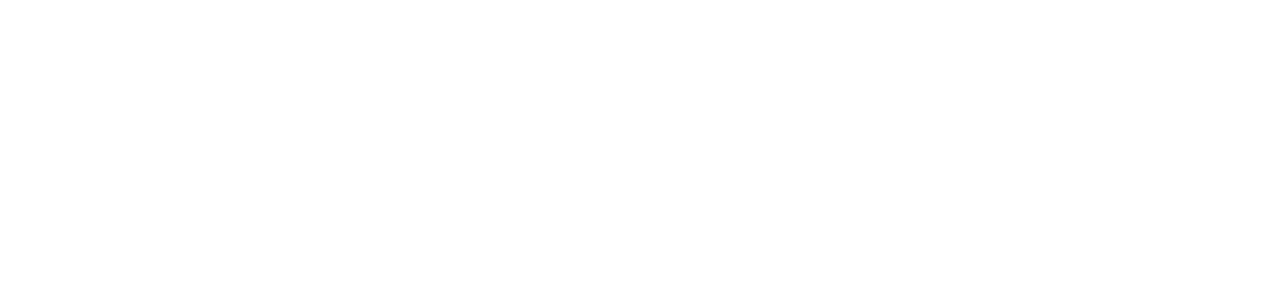
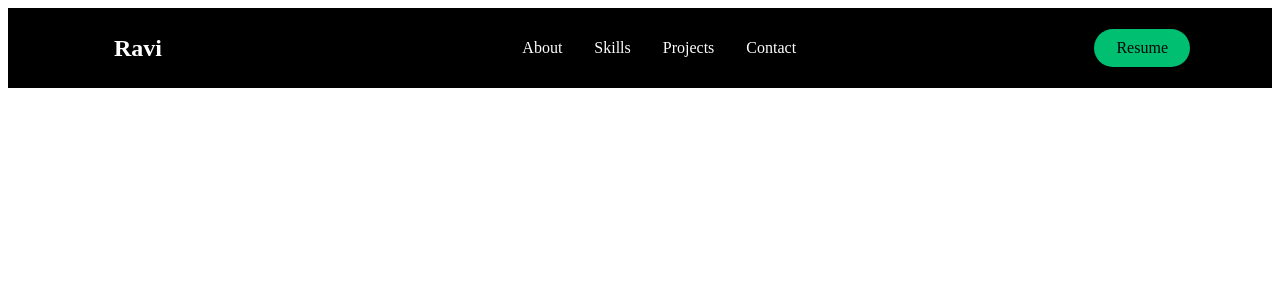
Before and after one commit to kmrraviranjan1/portfolio, a React (Create React App) app: page / in a window 1280 px wide. Shown: the top 300 px of the page. Built offline with nearby package versions, Linux system fonts and the light colour scheme.

Commit message:
navbar created

```diff
--- a/package.json
+++ b/package.json
@@ -14,6 +14,7 @@
     "react-responsive-modal": "^6.1.0",
     "react-router-dom": "^6.0.1",
     "react-scripts": "4.0.3",
+    "react-scroll": "^1.8.4",
     "react-typewriter-effect": "^1.1.0",
     "styled-components": "^5.3.3",
     "web-vitals": "^1.1.2"
--- a/src/App.js
+++ b/src/App.js
@@ -1,9 +1,9 @@
 import React from 'react'
-
+import Home from './page/Home'
 const App = () => {
   return (
     <div>
-
+      <Home/>
     </div>
   )
 }
--- /dev/null
+++ b/src/components/Navbar/Navbar.style.js
@@ -0,0 +1,107 @@
+import styled from "styled-components";
+import { Link as LinkR } from "react-router-dom";
+import { Link as LinkS } from "react-scroll";
+export const Nav = styled.nav`
+  background: #000;
+  height: 80px;
+  /* margin-top:-80px; */
+  display: flex;
+  justify-content: center;
+  align-items: center;
+  font-size: 1rem;
+  position: sticky;
+  top: 0;
+  z-index: 10;
+
+  @media screen and (max-width: 960px) {
+    transition: 0.8s all ease;
+  }
+`;
+export const NavbarContainer = styled.div`
+  display: flex;
+  justify-content: space-between;
+  height: 80px;
+  z-index: 1;
+  width: 100%;
+  padding: 0 24px;
+  max-width: 1100px;
+`;
+
+export const NavLogo = styled(LinkR)`
+  color: #fff;
+  justify-self: flex-start;
+  cursor: pointer;
+  font-size: 1.5rem;
+  display: flex;
+  align-items: center;
+  margin-left: 24px;
+  font-weight: bold;
+  text-decoration: none;
+`;
+export const MobileIcon = styled.div`
+  display: none;
+  @media screen and (max-width: 768px) {
+    display: block;
+    position: absolute;
+    top: 0;
+    right: 0;
+    transform: translate(-100%, 60%);
+    font-size: 1.8rem;
+    cursor: pointer;
+    color:#fff;
+  }
+`;
+
+export const NavMenu = styled.ul`
+  display: flex;
+  align-items: center;
+  list-style: none;
+  text-align: center;
+  margin-right: -22px;
+
+  @media screen and (max-width: 768px) {
+    display: none;
+  }
+`;
+export const NavItem = styled.li`
+    height:80px;
+`;
+export const NavLinks = styled(LinkS)`
+  color: #fff;
+  display: flex;
+  align-items: center;
+  text-decoration: none;
+  padding: 0 1rem;
+  height: 100%;
+  cursor: pointer;
+
+  &.active {
+    border-bottom: 3px solid #01bf71;
+  }
+`;
+export const NavBtn = styled.nav`
+  display: flex;
+  align-items: center;
+  @media screen and (max-width: 768px) {
+    display: none;
+  }
+`;
+export const NavBtnLink = styled(LinkR)`
+  border-radius: 50px;
+  background: #01bf71;
+  white-space: nowrap;
+  padding: 10px 22px;
+  color: #010606;
+  font-size: 16px;
+  outline: none;
+  border: none;
+  cursor: pointer;
+  transition: all 0.2s ease-in-out;
+  text-decoration: none;
+
+  &:hover {
+    transition: all 0.2s ease-in-out;
+    background: #fff;
+    color: #010606;
+  }
+`;
--- /dev/null
+++ b/src/components/Navbar/index.jsx
@@ -0,0 +1,46 @@
+import React from "react";
+import { FaBars } from "react-icons/fa";
+import {
+  Nav,
+  NavbarContainer,
+  NavLogo,
+  MobileIcon,
+  NavMenu,
+  NavItem,
+  NavLinks,
+  NavBtn,
+  NavBtnLink
+} from "./Navbar.style";
+const Navbar = () => {
+  return (
+    <>
+      <Nav>
+        <NavbarContainer>
+          <NavLogo to="/">Ravi</NavLogo>
+          <MobileIcon>
+            <FaBars />
+          </MobileIcon>
+          <NavMenu>
+            <NavItem>
+              <NavLinks to="about">About</NavLinks>
+            </NavItem>
+            <NavItem>
+              <NavLinks to="skills">Skills</NavLinks>
+            </NavItem>
+            <NavItem>
+              <NavLinks to="projects">Projects</NavLinks>
+            </NavItem>
+            <NavItem>
+              <NavLinks to="contact">Contact</NavLinks>
+            </NavItem>
+          </NavMenu>
+          <NavBtn>
+            <NavBtnLink to="/resume">Resume</NavBtnLink>
+          </NavBtn>
+        </NavbarContainer>
+      </Nav>
+    </>
+  );
+};
+
+export default Navbar;
--- a/src/index.js
+++ b/src/index.js
@@ -1,11 +1,14 @@
-import React from 'react';
-import ReactDOM from 'react-dom';
+import React from "react";
+import ReactDOM from "react-dom";
 
-import App from './App';
+import App from "./App";
+import { BrowserRouter } from "react-router-dom";
 
 ReactDOM.render(
   <React.StrictMode>
-    <App />
+    <BrowserRouter>
+      <App />
+    </BrowserRouter>
   </React.StrictMode>,
-  document.getElementById('root')
+  document.getElementById("root")
 );
--- /dev/null
+++ b/src/page/Home/index.jsx
@@ -0,0 +1,11 @@
+import React from 'react'
+import Navbar from '../../components/Navbar'
+const Home = () => {
+    return (
+        <div>
+            <Navbar></Navbar>
+        </div>
+    )
+}
+
+export default Home
```
Also changed, not shown: src/components/Sidebar/index.jsx (added, +11 -0 lines), src/components/Sidebar/Sidebar.style.js (added), src/page/Home/Home.Style.js (added), 1 other file (tests, documents, lock files or other folders).
